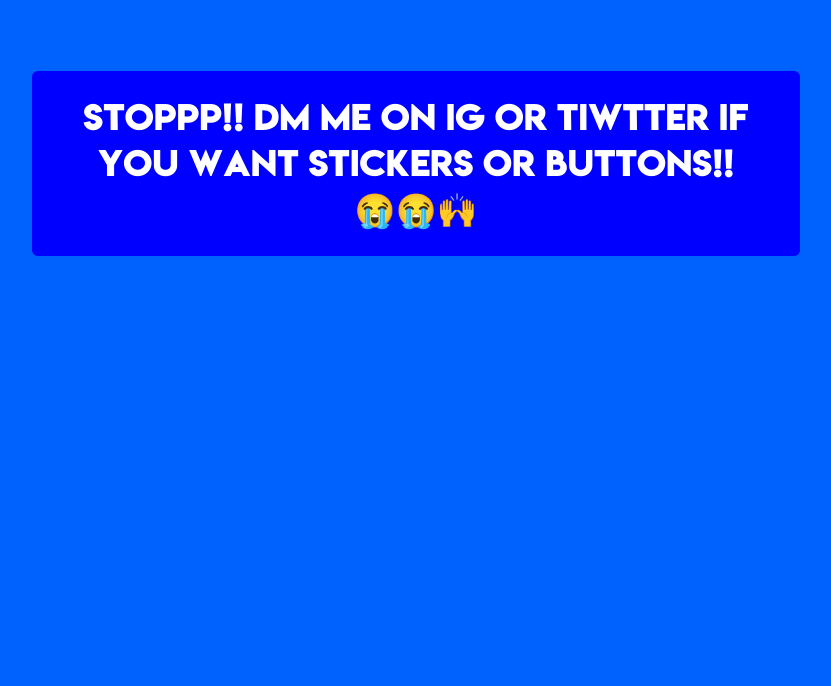
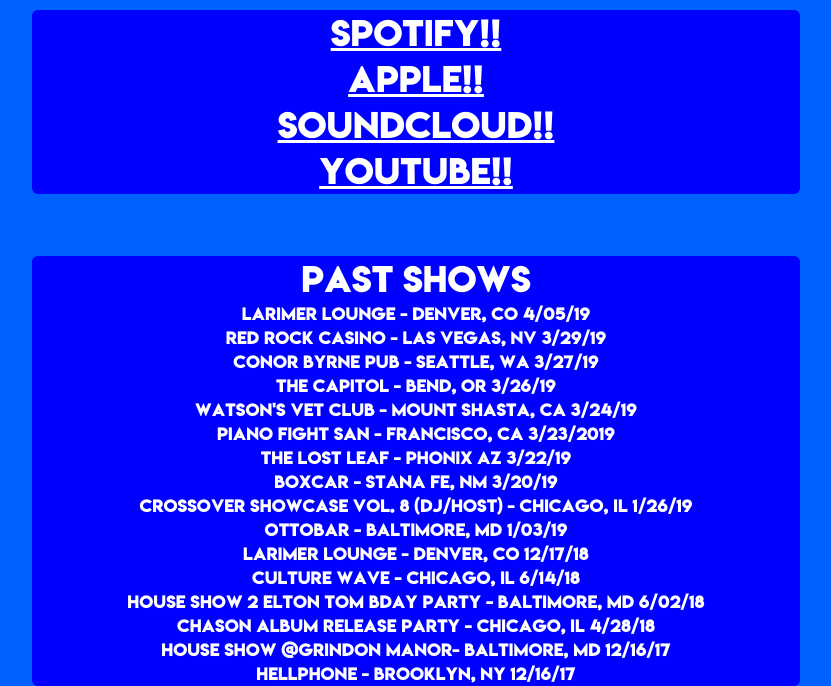
Before and after one commit to tmccar5/EltonTom, a PHP site: page / in a window 1280 px wide. Shown: the part 908-1594 px from the top of the page, without its empty margins (224-1055 px from the left). Before the commit the page ends 1164 px from the top, so only its background shows below. Run offline with PHP 8.4, Linux system fonts and the light colour scheme.

Commit message:
show and link update

```diff
--- a/index.html
+++ b/index.html
@@ -20,29 +20,51 @@
         </div>
     </div>
     <!-- <div class="windowContainer"> -->
-        <div class="contentContainer">
+        <div class="content-container">
 
 
             <div class="infoContainer">
                 <div>
-                    <h1 class='lemonMilk content-header'>Stoppp!! Dm me on IG or tiwtter if you want stickers or Buttons!!😭😭🙌</h1>
+                    <!-- <h1 class='lemonMilk content-header'>Stoppp!! Dm me on IG or tiwtter if you want stickers or Buttons!!😭😭🙌</h1> -->
 
                     <!-- <h1 class='lemonMilk content-header'>Past Shows</h1>
                     <p class="lemonMilk content-body"> The Lost Leaf Phonix Az</p> -->
                 </div>
                 <div>
-                    <!-- <h1 class='lemonMilk content-header'>Music</h1>
+                    <!-- <h1 class='lemonMilk content-header'>Music</h1> -->
                     <div>
-                        <p class="lemonMilk content-body"> Spotify!!</p>
-                        <p class="lemonMilk content-body"> Apple!!</p>
-                        <p class="lemonMilk content-body"> SoundCloud!!</p>
-                        <p class="lemonMilk content-body"> Youtube!!</p>
-                        <p class="lemonMilk content-body"> BandCamp!!</p>
-                    </div> -->
-
+                        <a class="lemonMilk content-header" href="https://open.spotify.com/album/04NgB1dIsFgwAUZEU0dVRc?si=BplZ-m4BTwWvoAoNJ5Kvog"> Spotify!!</a>
+                        <a class="lemonMilk content-header" href="https://itunes.apple.com/us/album/litty-single/1288375882"> Apple!!</a>
+                        <a class="lemonMilk content-header" href="https://soundcloud.com/eltontom/litty"> SoundCloud!!</a>
+                        <a class="lemonMilk content-header" href="https://youtu.be/MNXsMEJldY0"> Youtube!!</a>
+                    </div>
+                </div>
+            </div>
+            <div class="infoContainer">
+                <div>
+                </div>
+                <div>
+                    <div>
+                        <h1 class="lemonMilk content-header">Past Shows</h1>
+                        <p class="lemonMilk content-body"> Larimer Lounge - Denver, CO 4/05/19</p>
+                        <p class="lemonMilk content-body"> Red Rock Casino - Las Vegas, NV 3/29/19</p>
+                        <p class="lemonMilk content-body"> Conor Byrne Pub - Seattle, WA 3/27/19</p>
+                        <p class="lemonMilk content-body"> The Capitol - Bend, OR 3/26/19</p>
+                        <p class="lemonMilk content-body"> Watson's Vet Club - Mount Shasta, CA 3/24/19</p>
+                        <p class="lemonMilk content-body"> Piano Fight San - Francisco, CA 3/23/2019</p>
+                        <p class="lemonMilk content-body"> The Lost Leaf - Phonix Az 3/22/19</p>
+                        <p class="lemonMilk content-body"> Boxcar - Stana Fe, NM 3/20/19</p>
+                        <p class="lemonMilk content-body"> Crossover Showcase Vol. 8 (DJ/Host) - Chicago, IL 1/26/19</p>
+                        <p class="lemonMilk content-body"> Ottobar - Baltimore, MD 1/03/19</p>
+                        <p class="lemonMilk content-body"> Larimer Lounge - Denver, CO 12/17/18</p>
+                        <p class="lemonMilk content-body"> Culture Wave - Chicago, IL 6/14/18</p>
+                        <p class="lemonMilk content-body"> House Show 2 Elton Tom Bday Party - Baltimore, MD 6/02/18</p>
+                        <p class="lemonMilk content-body"> Chason Album Release Party - Chicago, IL 4/28/18</p>
+                        <p class="lemonMilk content-body"> House Show @Grindon Manor- Baltimore, MD 12/16/17</p>
+                        <p class="lemonMilk content-body"> Hellphone - Brooklyn, NY 12/16/17</p>
+                    </div>
                 </div>
             </div>
         </div>
-    <!-- </div> -->
 </body>
 </html>
--- a/style.css
+++ b/style.css
@@ -20,7 +20,7 @@
 
 }
 
-.contentContainer {
+.content-container {
     width: 80%;
     margin: auto;
 }
@@ -48,7 +48,7 @@
     height: 94%;
     width: 75%;
     margin: auto;
-    margin-top: 7%;
+    margin-top: 6%;
     border-radius: 5.7px;
     text-align: center;
 }
@@ -60,34 +60,32 @@
 .content-header {
     color: white;
     font-size: 33px;
-    padding: 6.67%;
     line-height: 1.4;
-    padding-top: 3%;
-    padding-bottom: 3%;
-
-    /* padding-right: 2%; */
-
-}
-
-.content-header {
-    color: white;
-    font-size: 33px;
-    padding-top: -2%;
-    padding-left: 6.67%;
-    line-height: 1.4;
-    padding-top: 3%;
-    padding-bottom: 3%;
+    display: block;
 
 }
 
 .content-body {
     color: white;
-    padding-left: 6.67%;
-    display: block;
-    height: 18px;
+    line-height: 1.5;
+    color: white;
 
 }
 
 .vid-container {
-    margin-top: 8%
+    width: 60%;
+    margin: auto;
+    margin-top: 4%;
 }
+
+@media screen and (max-width: 600px) {
+    .vid-container {
+      width: 100%;
+    }
+    .content-container {
+        width: 100%;
+    }
+    .infoContainer {
+        width: 100%;
+    }
+  }
```
